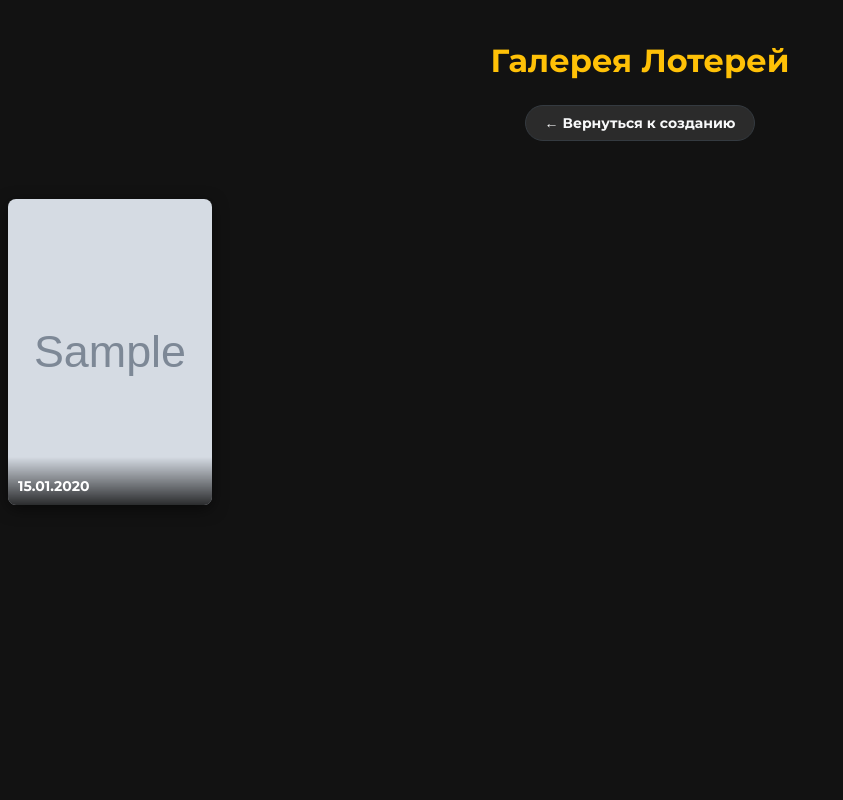
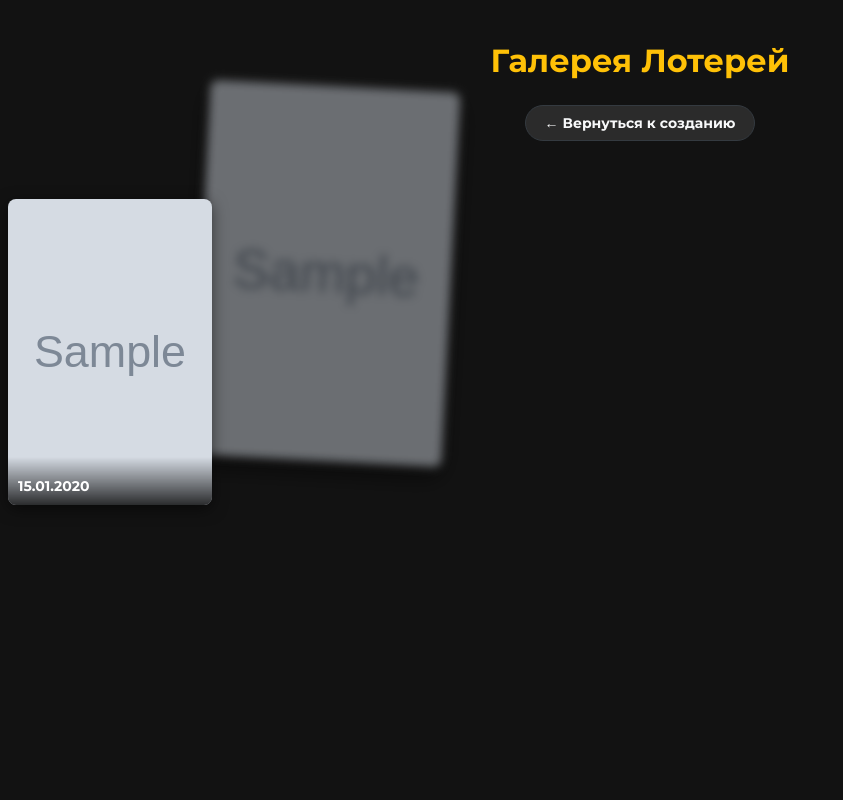
Before and after one commit to BogdanKuklenko/movie-lottery, a Flask app: page /history in a window 1280 px wide. Shown: the whole page, without its empty margins (0-843 px from the left). Run offline with Flask 3, Linux system fonts and the light colour scheme; tables that the repository leaves empty hold one stand-in row (values such as "Sample post"); grey boxes marked "Sample" are stand-in pictures.

Commit message:
Очередная попытка запустить фон

```diff
--- a/static/css/style.css
+++ b/static/css/style.css
@@ -20,27 +20,25 @@ body {
     color: var(--text-color);
     margin: 0;
     padding: 20px;
-    overflow-x: hidden; /* Предотвращаем горизонтальную прокрутку */
+    overflow-x: hidden;
 }
 
-/* --- НОВЫЕ СТИЛИ ДЛЯ СКРОЛЛБАРА --- */
-/* Работает в Chrome, Edge, Safari и других Webkit-браузерах */
+/* --- СТИЛИ ДЛЯ СКРОЛЛБАРА --- */
 body::-webkit-scrollbar, .modal-content::-webkit-scrollbar {
-  width: 8px; /* Ширина скроллбара */
+  width: 8px;
 }
 body::-webkit-scrollbar-track, .modal-content::-webkit-scrollbar-track {
-  background: transparent; /* Фон делаем прозрачным */
+  background: transparent;
 }
 body::-webkit-scrollbar-thumb, .modal-content::-webkit-scrollbar-thumb {
-  background-color: rgba(255, 255, 255, 0.2); /* Полупрозрачный ползунок */
+  background-color: rgba(255, 255, 255, 0.2);
   border-radius: 10px;
   border: 2px solid transparent;
   background-clip: content-box;
 }
 body::-webkit-scrollbar-thumb:hover, .modal-content::-webkit-scrollbar-thumb:hover {
-  background-color: rgba(255, 255, 255, 0.4); /* Делаем чуть ярче при наведении */
+  background-color: rgba(255, 255, 255, 0.4);
 }
-
 
 .container {
     width: 100%;
@@ -57,6 +55,8 @@ body::-webkit-scrollbar-thumb:hover, .modal-content::-webkit-scrollbar-thumb:hov
 
 header {
     margin-bottom: 30px;
+    position: relative; /* Чтобы быть над фоном */
+    z-index: 1;
 }
 header h1 {
     color: var(--primary-color);
@@ -174,12 +174,52 @@ button:disabled {
 .result-card img { max-width: 250px; border-radius: 10px; box-shadow: 0 5px 20px rgba(0,0,0,0.5); }
 .result-card.waiting .loader { margin-top: 20px; }
 
+
+/* --- СТИЛИ ДЛЯ ФОНА "РАЗБРОСАННЫЕ ФОТО" --- */
+.background-rotator {
+    position: fixed;
+    top: 0;
+    left: 0;
+    width: 100vw;
+    height: 100vh;
+    z-index: 0; /* ИЗМЕНЕНИЕ ЗДЕСЬ: фон теперь выше body, но ниже контента */
+    overflow: hidden;
+}
+.bg-image {
+    position: absolute;
+    width: 20vw;
+    min-width: 150px;
+    max-width: 250px;
+    height: auto;
+    aspect-ratio: 2 / 3;
+    background-size: cover;
+    background-position: center;
+    border-radius: 8px;
+    box-shadow: 0 10px 25px rgba(0,0,0,0.6);
+    filter: blur(5px) brightness(0.5);
+    opacity: 0;
+    transform: var(--final-transform, scale(1));
+}
+@keyframes fall-in {
+    from {
+        transform: translateY(-100vh) rotate(-540deg) scale(2);
+        opacity: 0;
+    }
+    to {
+        transform: var(--final-transform);
+        opacity: 1;
+    }
+}
+.bg-image.falling {
+    animation: fall-in 1.5s cubic-bezier(0.34, 1.56, 0.64, 1) forwards;
+}
+
 /* --- СТИЛИ ДЛЯ СТРАНИЦЫ-ГАЛЕРЕИ И МОДАЛЬНОГО ОКНА --- */
 .gallery-body { padding: 0; }
-.gallery-header { padding: 20px; text-align: center; }
-.history-gallery { display: grid; grid-template-columns: repeat(auto-fill, minmax(200px, 1fr)); gap: 8px; padding: 8px; }
-.gallery-item, .waiting-card { position: relative; overflow: hidden; cursor: pointer; border-radius: 8px; box-shadow: 0 4px 15px rgba(0,0,0,0.5); aspect-ratio: 2 / 3; transition: transform 0.3s ease; /* Плавный переход для анимации */ }
-.gallery-item img { display: block; width: 100%; height: 100%; object-fit: cover; transition: transform 0.4s ease, filter 0.4s ease; animation: reveal 0.5s ease-out forwards; /* Анимация появления постера */ }
+.gallery-header { padding: 20px; text-align: center; position: relative; z-index: 1; } /* Добавлено позиционирование */
+.history-gallery { display: grid; grid-template-columns: repeat(auto-fill, minmax(200px, 1fr)); gap: 8px; padding: 8px; position: relative; z-index: 1; } /* Добавлено позиционирование */
+.gallery-item, .waiting-card { position: relative; overflow: hidden; cursor: pointer; border-radius: 8px; box-shadow: 0 4px 15px rgba(0,0,0,0.5); aspect-ratio: 2 / 3; transition: transform 0.3s ease; }
+.gallery-item img { display: block; width: 100%; height: 100%; object-fit: cover; transition: transform 0.4s ease, filter 0.4s ease; animation: reveal 0.5s ease-out forwards; }
 .gallery-item:hover img { transform: scale(1.05); filter: brightness(1.1); }
 .date-overlay { position: absolute; bottom: 0; left: 0; width: 100%; background: linear-gradient(to top, rgba(0,0,0,0.8), transparent); color: white; padding: 20px 10px 10px; font-size: 14px; font-weight: 700; text-align: left; transition: opacity 0.4s; pointer-events: none; }
 .gallery-item:hover .date-overlay, .waiting-card:hover .date-overlay { opacity: 0; }
@@ -187,8 +227,8 @@ button:disabled {
 
 .waiting-card { background-color: #2b2b2b; display: flex; justify-content: center; align-items: center; text-align: center; color: #adb5bd; transition: background-color 0.4s; }
 .waiting-card:hover { background-color: #343a40; }
-.waiting-content { transition: opacity 0.3s ease-out; /* Плавное исчезновение контента */ }
-.waiting-card.is-updating .waiting-content { opacity: 0; } /* Скрываем контент при обновлении */
+.waiting-content { transition: opacity 0.3s ease-out; }
+.waiting-card.is-updating .waiting-content { opacity: 0; }
 .waiting-content .loader-small { border: 3px solid #6c757d; border-top: 3px solid var(--primary-color); border-radius: 50%; width: 30px; height: 30px; animation: spin 1s linear infinite; margin: 0 auto 10px; }
 .waiting-content span { font-weight: 700; }
 
@@ -211,7 +251,6 @@ button:disabled {
 @keyframes spin { 0% { transform: rotate(0deg); } 100% { transform: rotate(360deg); } }
 @keyframes fadeIn { from { opacity: 0; transform: scale(0.9); } to { opacity: 1; transform: scale(1); } }
 @keyframes zoomIn { from { opacity: 0; transform: scale(0.8); } to { opacity: 1; transform: scale(1); } }
-/* НОВАЯ АНИМАЦИЯ для плавного появления постера */
 @keyframes reveal { from { opacity: 0; transform: scale(0.95); } to { opacity: 1; transform: scale(1); } }
 
 @media (max-width: 700px) {
```
Also changed, not shown: static/js/background.js (+38 -39 lines), static/js/main.js (+13 -5 lines).
